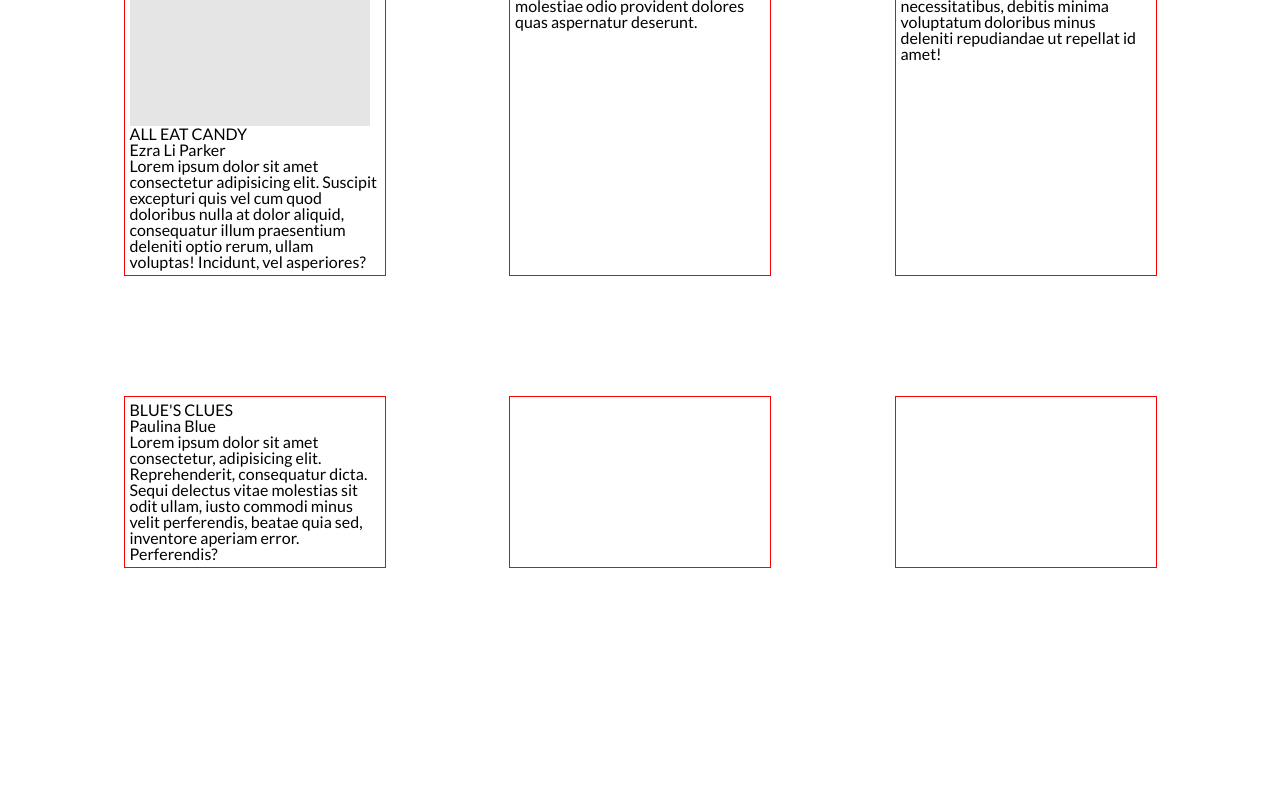
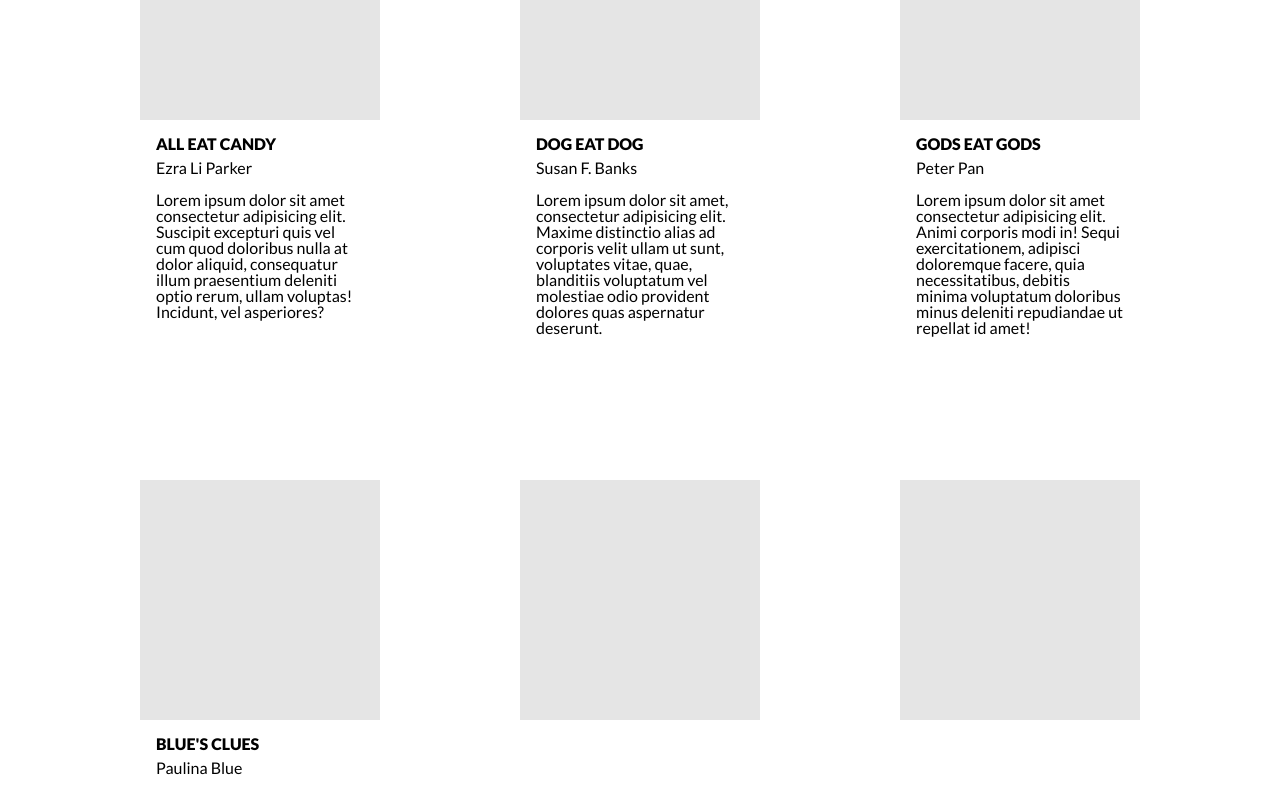
Before and after one commit to jsim0809/teensway-2020, a React app: page / in a window 1280 px wide. Shown: the part 1040-1832 px from the top of the page. Before the commit the page ends 1728 px from the top, so only its background shows below. Built offline with nearby package versions, Linux system fonts and the light colour scheme.

Commit message:
Complete gallery styling

```diff
--- a/client/Gallery.jsx
+++ b/client/Gallery.jsx
@@ -9,47 +9,47 @@ function Gallery() {
         <div className="gallery-item-text">
           <a className="gallery-item-title">ALL EAT CANDY</a>
           <h4 className="gallery-item-author">Ezra Li Parker</h4>
-          <p className="gallery-item-text">Lorem ipsum dolor sit amet consectetur adipisicing elit. Suscipit excepturi quis vel cum quod doloribus nulla at dolor aliquid, consequatur illum praesentium deleniti optio rerum, ullam voluptas! Incidunt, vel asperiores?</p>
+          <p className="gallery-item-blurb">Lorem ipsum dolor sit amet consectetur adipisicing elit. Suscipit excepturi quis vel cum quod doloribus nulla at dolor aliquid, consequatur illum praesentium deleniti optio rerum, ullam voluptas! Incidunt, vel asperiores?</p>
         </div>
       </div>
       <div className="gallery-item">
-        <div className="thumb-1"></div>
+        <div className="gallery-item-thumbnail"></div>
         <div className="gallery-item-text">
           <a className="gallery-item-title">DOG EAT DOG</a>
           <h4 className="gallery-item-author">Susan F. Banks</h4>
-          <p className="gallery-item-text">Lorem ipsum dolor sit amet, consectetur adipisicing elit. Maxime distinctio alias ad corporis velit ullam ut sunt, voluptates vitae, quae, blanditiis voluptatum vel molestiae odio provident dolores quas aspernatur deserunt.</p>
+          <p className="gallery-item-blurb">Lorem ipsum dolor sit amet, consectetur adipisicing elit. Maxime distinctio alias ad corporis velit ullam ut sunt, voluptates vitae, quae, blanditiis voluptatum vel molestiae odio provident dolores quas aspernatur deserunt.</p>
         </div>
       </div>
       <div className="gallery-item">
-        <div className="thumb-1"></div>
+        <div className="gallery-item-thumbnail"></div>
         <div className="gallery-item-text">
           <a className="gallery-item-title">GODS EAT GODS</a>
           <h4 className="gallery-item-author">Peter Pan</h4>
-          <p className="gallery-item-text">Lorem ipsum dolor sit amet consectetur adipisicing elit. Animi corporis modi in! Sequi exercitationem, adipisci doloremque facere, quia necessitatibus, debitis minima voluptatum doloribus minus deleniti repudiandae ut repellat id amet!</p>
+          <p className="gallery-item-blurb">Lorem ipsum dolor sit amet consectetur adipisicing elit. Animi corporis modi in! Sequi exercitationem, adipisci doloremque facere, quia necessitatibus, debitis minima voluptatum doloribus minus deleniti repudiandae ut repellat id amet!</p>
         </div>
       </div>
       <div className="gallery-item">
-        <div className="thumb-1"></div>
+        <div className="gallery-item-thumbnail"></div>
         <div className="gallery-item-text">
           <a className="gallery-item-title">BLUE'S CLUES</a>
           <h4 className="gallery-item-author">Paulina Blue</h4>
-          <p className="gallery-item-text">Lorem ipsum dolor sit amet consectetur, adipisicing elit. Reprehenderit, consequatur dicta. Sequi delectus vitae molestias sit odit ullam, iusto commodi minus velit perferendis, beatae quia sed, inventore aperiam error. Perferendis?</p>
+          <p className="gallery-item-blurb">Lorem ipsum dolor sit amet consectetur, adipisicing elit. Reprehenderit, consequatur dicta. Sequi delectus vitae molestias sit odit ullam, iusto commodi minus velit perferendis, beatae quia sed, inventore aperiam error. Perferendis?</p>
         </div>
       </div>
       <div className="gallery-item">
-        <div className="thumb-1"></div>
+        <div className="gallery-item-thumbnail"></div>
         <div className="gallery-item-text">
           <a className="gallery-item-title"></a>
           <h4 className="gallery-item-author"></h4>
-          <p className="gallery-item-text"></p>
+          <p className="gallery-item-blurb"></p>
         </div>
       </div>
       <div className="gallery-item">
-        <div className="thumb-1"></div>
+        <div className="gallery-item-thumbnail"></div>
         <div className="gallery-item-text">
           <a className="gallery-item-title"></a>
           <h4 className="gallery-item-author"></h4>
-          <p className="gallery-item-text"></p>
+          <p className="gallery-item-blurb"></p>
         </div>
       </div>
 
--- a/public/styles.css
+++ b/public/styles.css
@@ -109,10 +109,8 @@ li {
 }
 
 .gallery-item {
-  width: 250px;
+  width: 240px;
   margin: 60px;
-  padding: 5px;
-  border: 1px solid red;
 }
 
 .gallery-item-thumbnail {
@@ -120,3 +118,20 @@ li {
   height: 240px;
   background-color: hsla(0, 0%, 0%, 0.1);
 }
+
+.gallery-item-text {
+  padding: 1rem 0.5rem;
+}
+
+.gallery-item-title {
+  padding: 0.5rem;
+  font-weight: 900;
+}
+
+.gallery-item-author {
+  padding: 0.5rem;
+}
+
+.gallery-item-blurb {
+  padding: 0.5rem;
+}
```
Also changed, not shown: public/bundle.js.
